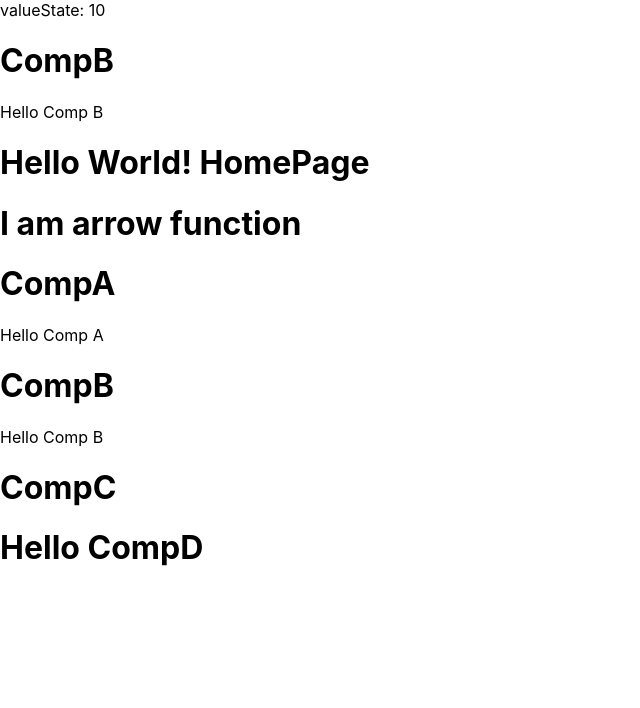
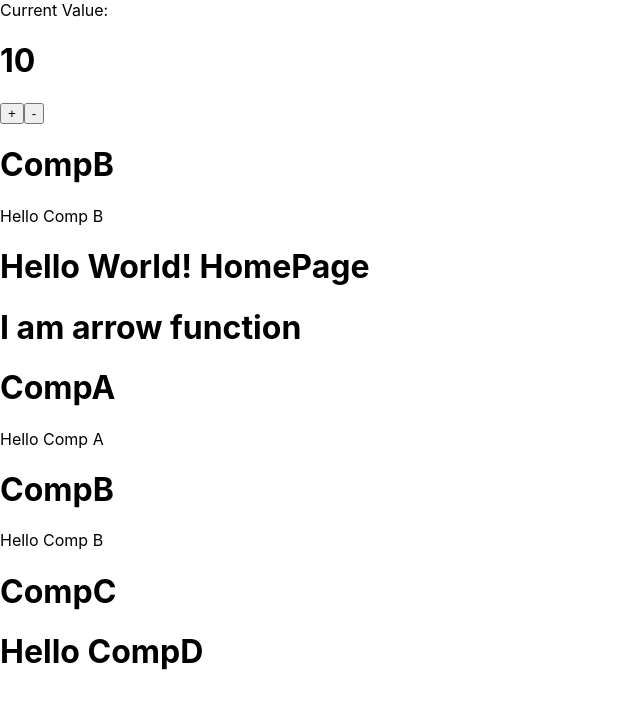
Before and after one commit to lrangelc/nextjs-content-manager-app, a Next.js app: page / in a window 1280 px wide. Shown: the top 708 px of the page, without its empty margins (0-640 px from the left). Built offline with nearby package versions, Linux system fonts and the light colour scheme.

Commit message:
Increment state

```diff
--- a/pages/index.tsx
+++ b/pages/index.tsx
@@ -77,9 +77,23 @@ function Home() {
 
   const [myValue, setValue] = useState(10);
 
+  const incrementValue = () => {
+    setValue(myValue + 1);
+    // setValue(myValue++);
+    console.log(`myValue +: ${myValue}`);
+  };
+
+  const decrementValue = () => {
+    setValue(myValue - 1);
+    // setValue(myValue--);
+    console.log(`myValue -: ${myValue}`);
+  };
+
   return (
     <>
-      valueState: {myValue}
+      Current Value: <h1>{myValue}</h1>
+      <button onClick={incrementValue}>+</button>
+      <button onClick={decrementValue}>-</button>
       <CompB />
       <h1>Hello World! HomePage</h1>
       <CompA />
```
